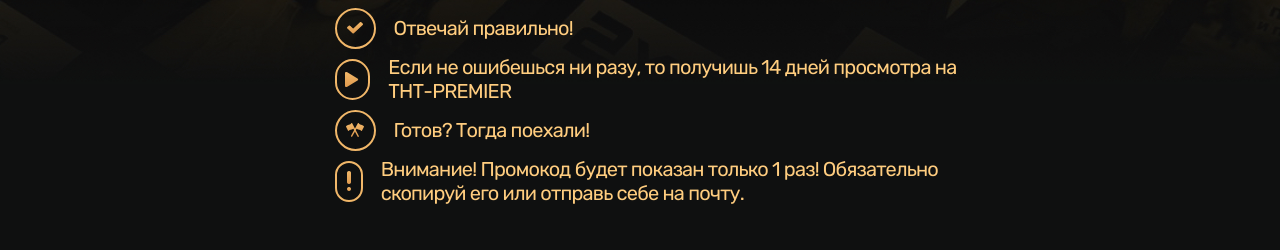
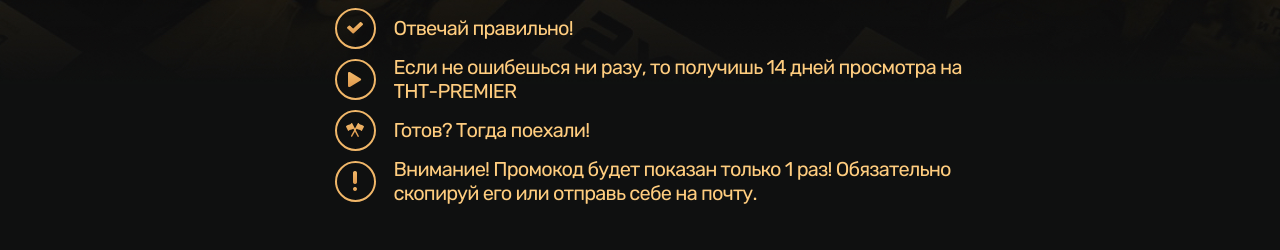
Before and after one commit to usulla/special.tnt-premier.ru, a React (Create React App) app: page / in a window 1280 px wide. Shown: the part 324-574 px from the top of the page. Built offline with nearby package versions, Linux system fonts and the light colour scheme.

Commit message:
Исправлена ширина иконок. Добавлены alt для картинок.

```diff
--- a/src/components/StartPage/StartPage.js
+++ b/src/components/StartPage/StartPage.js
@@ -43,12 +43,12 @@
                 </div>
                 <div className='startpage__content'>
                     <ul className='startpage__list'>
-                        <li><span><img src={icon1}/></span>Жми на кнопку ниже</li>
-                        <li><span><img src={icon2}/></span>Отвечай на 5 простых вопросов</li>
-                        <li><span><img src={icon3}/></span>Отвечай правильно!</li>
-                        <li><span><img src={icon4}/></span>Если не ошибешься ни разу, то получишь 14 дней просмотра на ТНТ-PREMIER</li>
-                        <li><span><img src={icon5}/></span>Готов? Тогда поехали!</li>
-                        <li><span><img src={icon6}/></span>Внимание! Промокод будет показан только 1 раз! Обязательно скопируй его или отправь себе на почту.</li>
+                        <li><span><img src={icon1} alt="Storage icon"/></span>Жми на кнопку ниже</li>
+                        <li><span><img src={icon2} alt="Storage icon"/></span>Отвечай на 5 простых вопросов</li>
+                        <li><span><img src={icon3} alt="Storage icon"/></span>Отвечай правильно!</li>
+                        <li><span><img src={icon4} alt="Storage icon"/></span>Если не ошибешься ни разу, то получишь 14 дней просмотра на ТНТ-PREMIER</li>
+                        <li><span><img src={icon5} alt="Storage icon"/></span>Готов? Тогда поехали!</li>
+                        <li><span><img src={icon6} alt="Storage icon"/></span>Внимание! Промокод будет показан только 1 раз! Обязательно скопируй его или отправь себе на почту.</li>
                     </ul>
                 </div>
             </div>
--- a/src/components/StartPage/StartPage.scss
+++ b/src/components/StartPage/StartPage.scss
@@ -48,6 +48,7 @@
         align-items: center;
         justify-content: center;
         float: left;
+        flex-shrink: 0;
 
         img {
             width: 16px;
```
Also changed, not shown: 1 other file (tests, documents, lock files or other folders).
